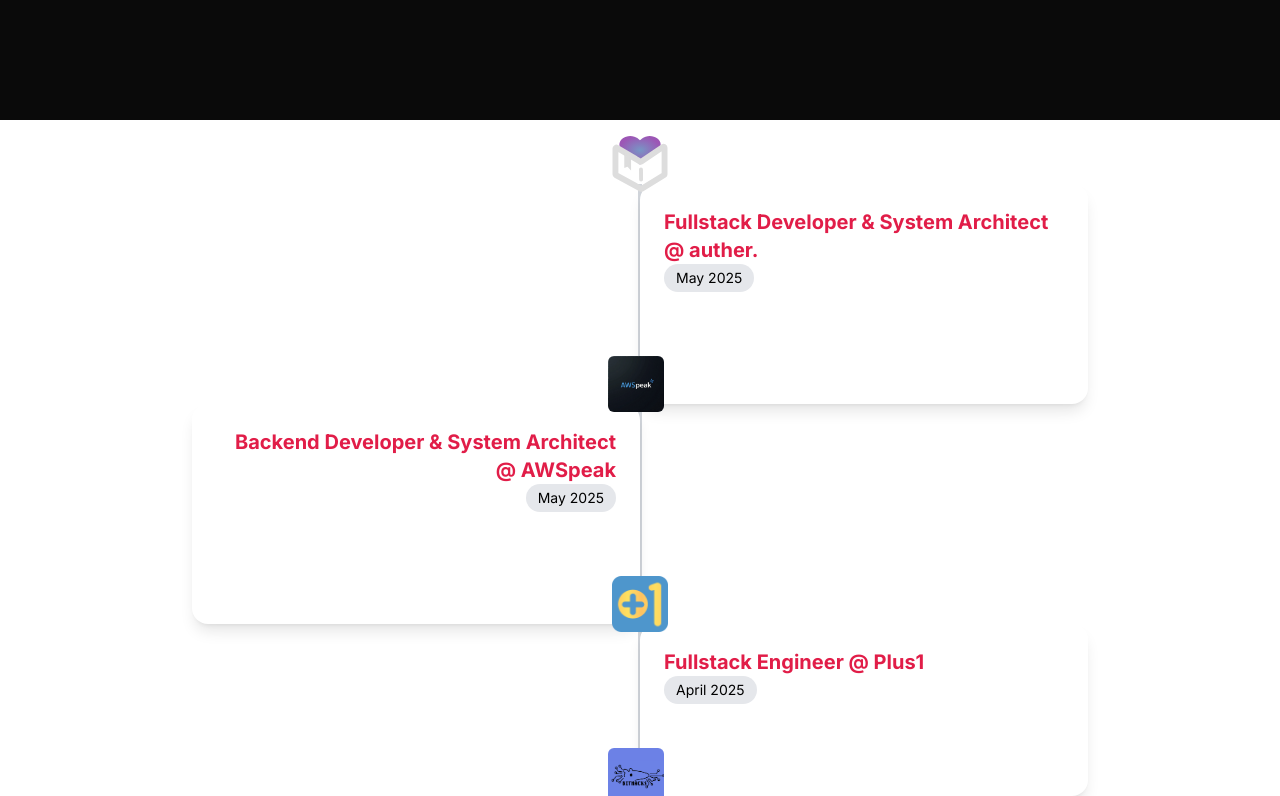
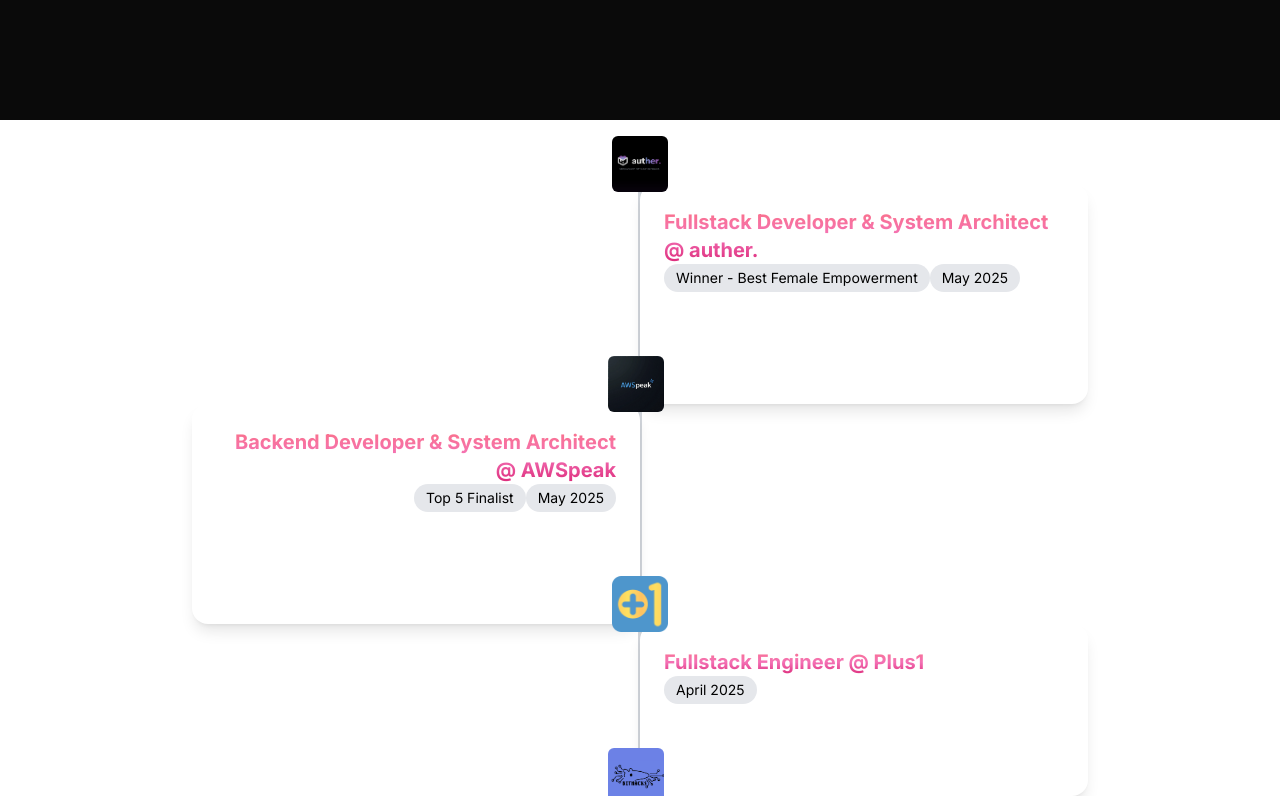
Before and after one commit to ethnvo/portfolio, a React (Vite) app: page / in a window 1280 px wide. Shown: the part 680-1476 px from the top of the page. Built offline with nearby package versions, Linux system fonts and the light colour scheme.

Commit message:
added tag for extra on timeline.tsx

```diff
--- a/src/components/Timeline.tsx
+++ b/src/components/Timeline.tsx
@@ -33,7 +33,14 @@
           />
 
           {/* content */}
-          <h2 className="text-xl font-bold text-rose-600">{entry.title}</h2>
+          <h2 className="text-xl font-bold text-transparent bg-clip-text bg-gradient-to-b to-pink-600 via-pink-400 from-rose-400">
+            {entry.title}
+          </h2>
+          {entry.extra && (
+            <span className="inline-block px-3 py-1 bg-gray-200 rounded-full text-sm">
+              {entry.extra}
+            </span>
+          )}
           <span className="inline-block px-3 py-1 bg-gray-200 rounded-full text-sm">
             {entry.date}
           </span>
--- a/src/components/data/timelineData.ts
+++ b/src/components/data/timelineData.ts
@@ -6,7 +6,7 @@
     date: "May 2025",
     description:
       "Earned 1st Place for building a socially impactful platform promoting women-led academia. Recognized by UCI’s Department of Computer Science for addressing gender bias through verified research metadata.",
-    logo: "/logos/autherbookdark.svg",
+    logo: "/logos/auther500.png",
   },
   {
     title: "Backend Developer & System Architect @ AWSpeak",
@@ -28,6 +28,7 @@
   },
   {
     title: "Embedded Software Engineer",
+    extra: "",
     location: "BitHacks",
     date: "April 2025",
     description:
@@ -36,6 +37,7 @@
   },
   {
     title: "Software Engineering Fellow",
+    extra: "",
     location: "Headstarter AI - Remote",
     date: "June 2024 – September 2024",
     description:
```
Also changed, not shown: public/logos/auther500.png (added).
